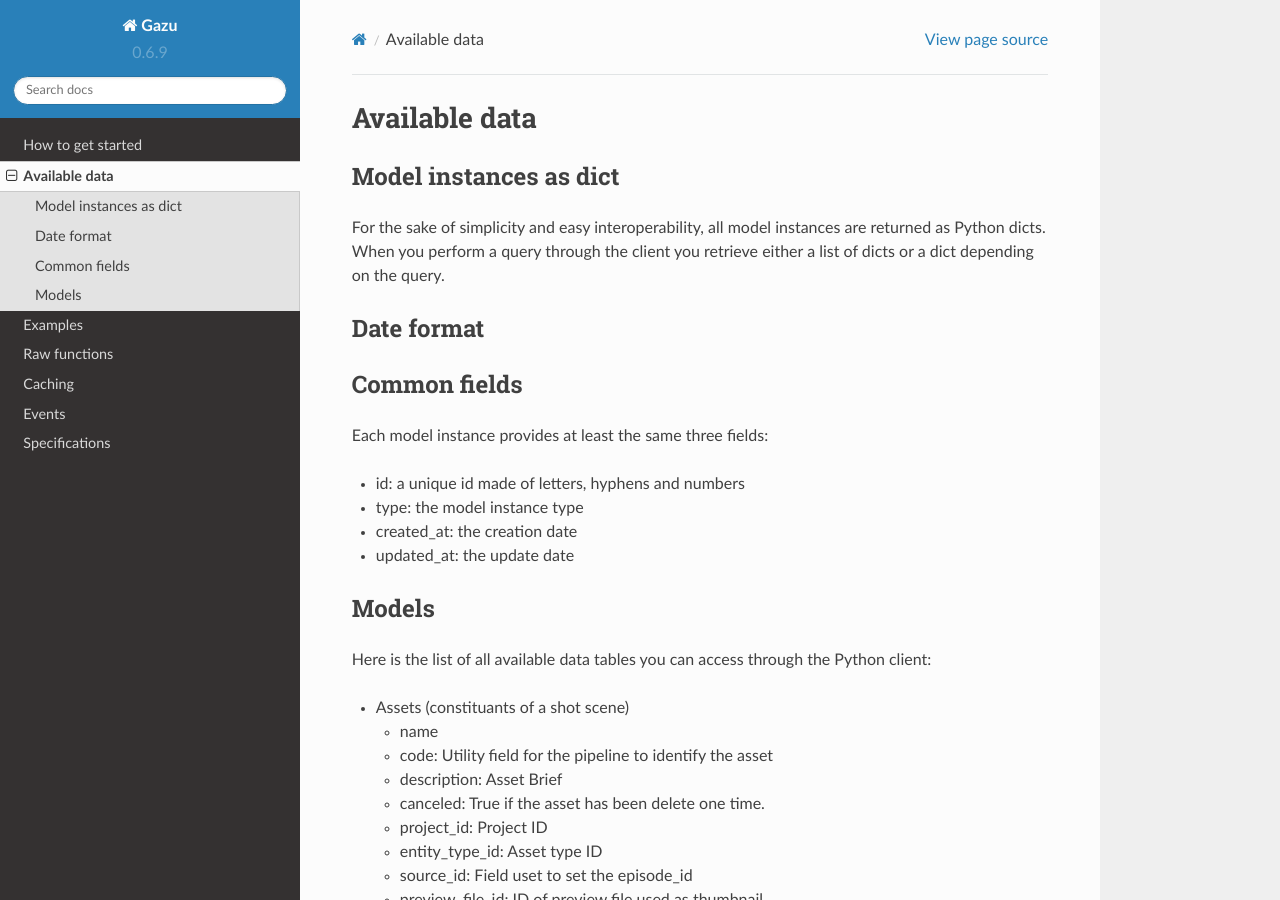
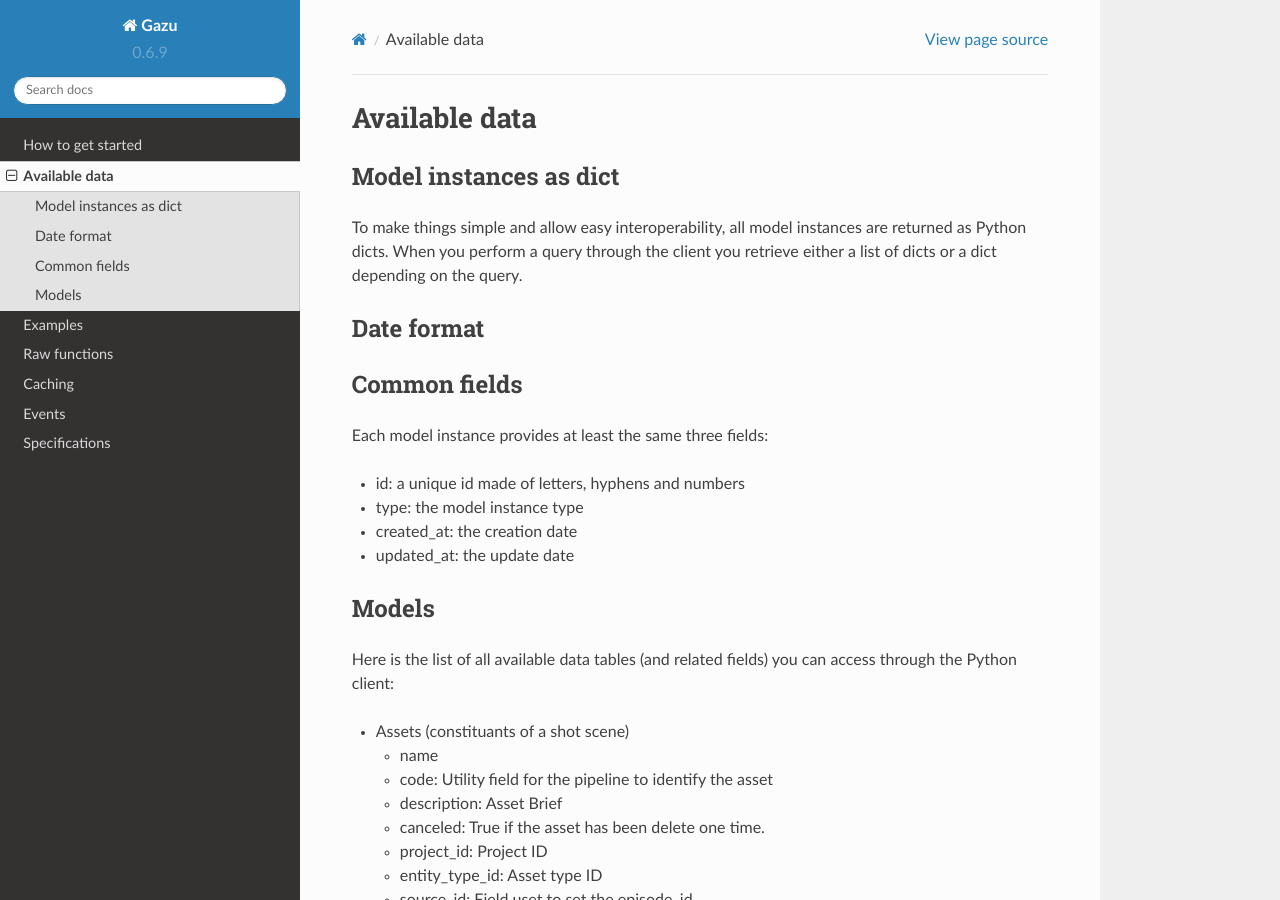
Before and after one commit to cgwire/gazu, a Sphinx documentation site: the page built from docs/source/data.md, in a window 1280 px wide and 900 px high. Built offline with Sphinx 7.4.7 and the Read the Docs theme 2.0.0, drawn with Linux system fonts in a browser that asks for light colours.

Commit message:
Minor text improvements

```diff
--- a/docs/source/data.md
+++ b/docs/source/data.md
@@ -2,7 +2,7 @@
 
 ### Model instances as dict
 
-For the sake of simplicity and easy interoperability, all model instances are
+To make things simple and allow easy interoperability, all model instances are
 returned as Python dicts. When you perform a query through the client you
 retrieve either a list of dicts or a dict depending on the query.
 
@@ -20,7 +20,8 @@ Each model instance provides at least the same three fields:
 
 ### Models
 
-Here is the list of all available data tables you can access through the Python client:
+Here is the list of all available data tables (and related fields) you can
+access through the Python client:
 
 * Assets (constituants of a shot scene)
     * name
```
